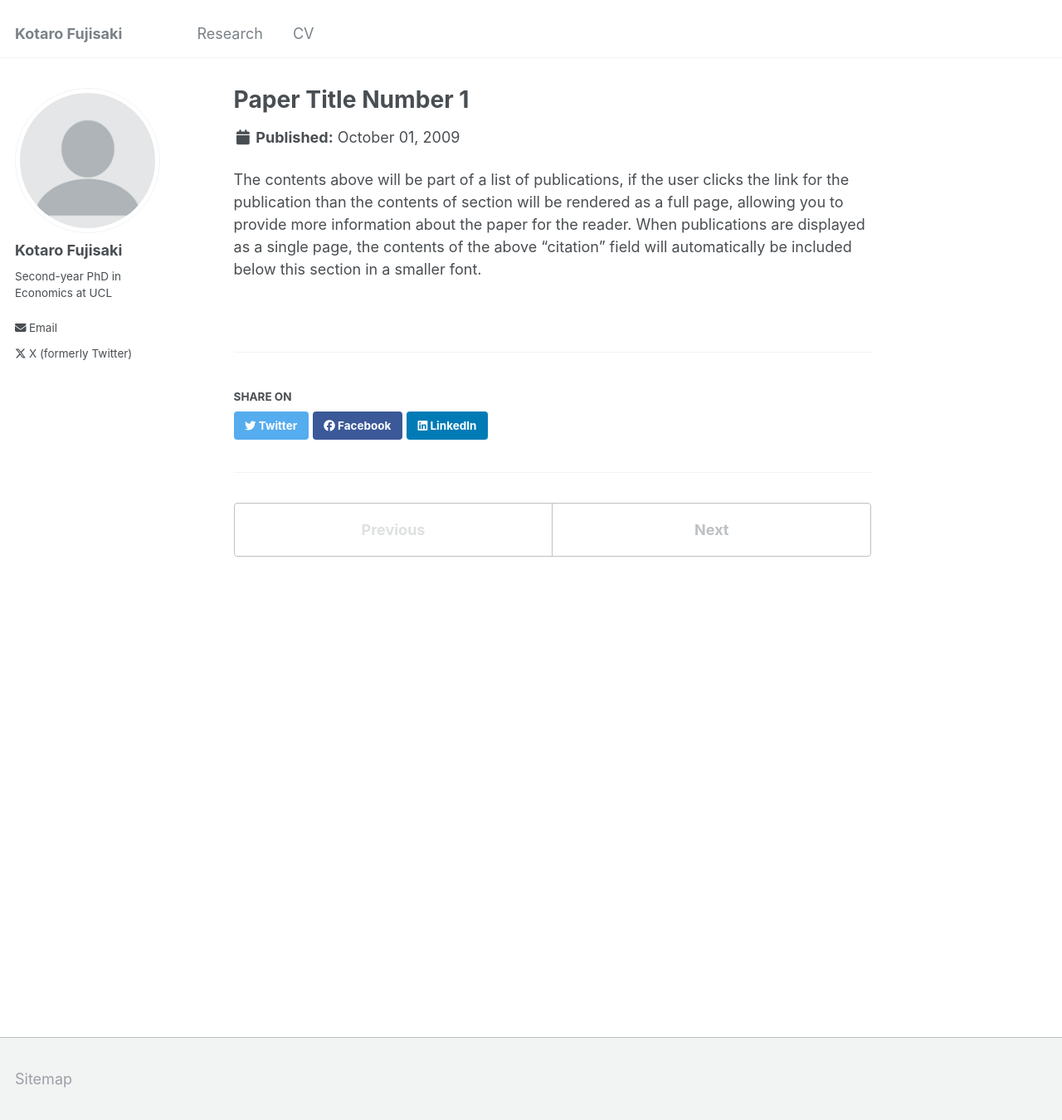
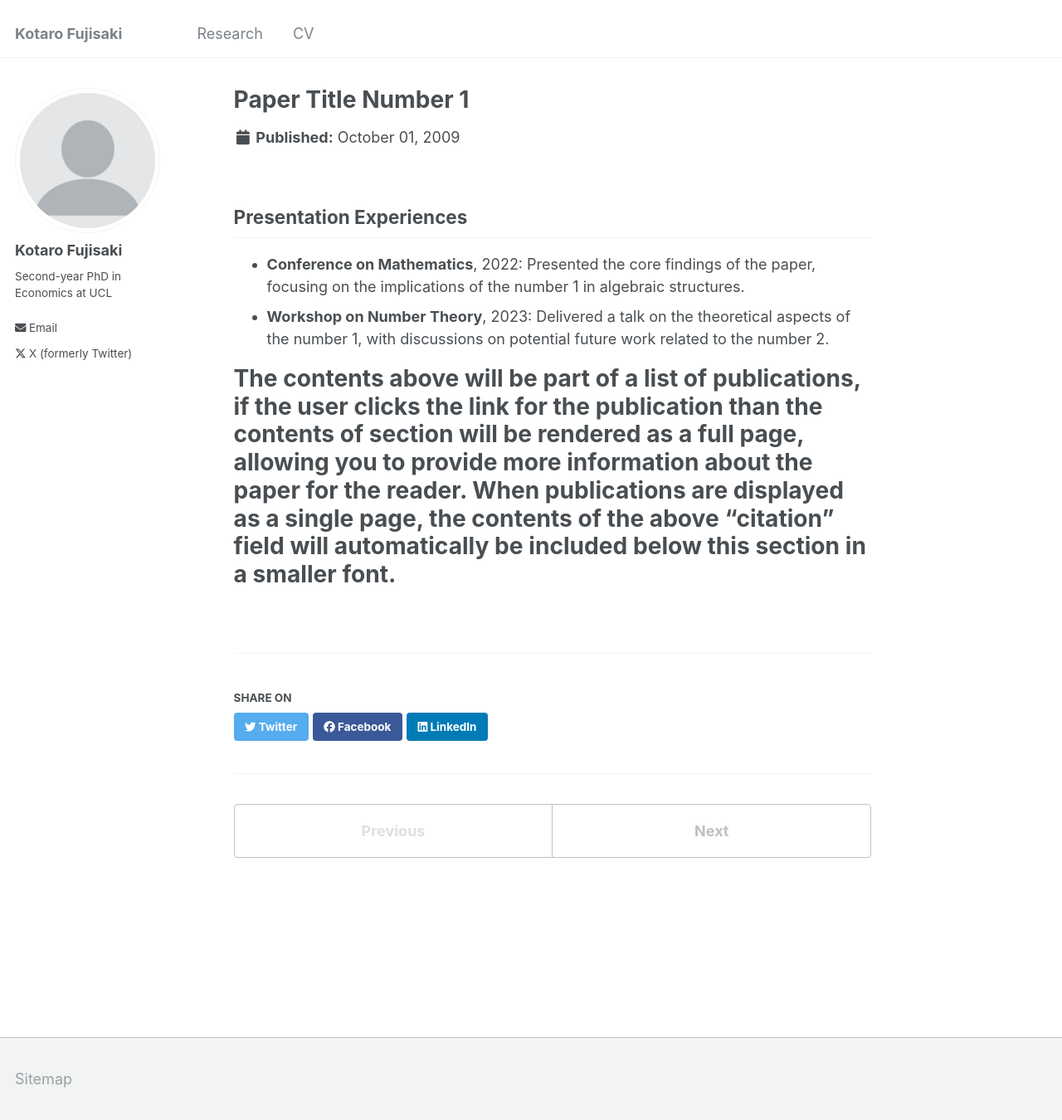
Before and after one commit to Kotaro-Fujisaki/kotaro-fujisaki.github.io, a Jekyll site: the page built from _publications/2009-10-01-paper-title-number-1.md, in a window 1280 px wide and 1350 px high. Shown: the whole window at 83% size. Built offline with Jekyll 4.4.1, drawn with Linux system fonts in a browser that asks for light colours.

Commit message:
Update 2009-10-01-paper-title-number-1.md
Signed-off-by: Kotaro-Fujisaki <163865887+Kotaro-Fujisaki@users.noreply.github.com>

```diff
--- a/_publications/2009-10-01-paper-title-number-1.md
+++ b/_publications/2009-10-01-paper-title-number-1.md
@@ -10,4 +10,10 @@ excerpt: 'This paper is about the number 1. The number 2 is left for future work
 # citation: 'Your Name, You. (2009). &quot;Paper Title Number 1.&quot; <i>Journal 1</i>. 1(1).'
 ---
 
-The contents above will be part of a list of publications, if the user clicks the link for the publication than the contents of section will be rendered as a full page, allowing you to provide more information about the paper for the reader. When publications are displayed as a single page, the contents of the above "citation" field will automatically be included below this section in a smaller font.
+## Presentation Experiences
+
+- **Conference on Mathematics**, 2022: Presented the core findings of the paper, focusing on the implications of the number 1 in algebraic structures.
+- **Workshop on Number Theory**, 2023: Delivered a talk on the theoretical aspects of the number 1, with discussions on potential future work related to the number 2.
+
+
+# The contents above will be part of a list of publications, if the user clicks the link for the publication than the contents of section will be rendered as a full page, allowing you to provide more information about the paper for the reader. When publications are displayed as a single page, the contents of the above "citation" field will automatically be included below this section in a smaller font.
```
Also changed, not shown: other parts of _publications/2009-10-01-paper-title-number-1.md (+1 -1 lines).
